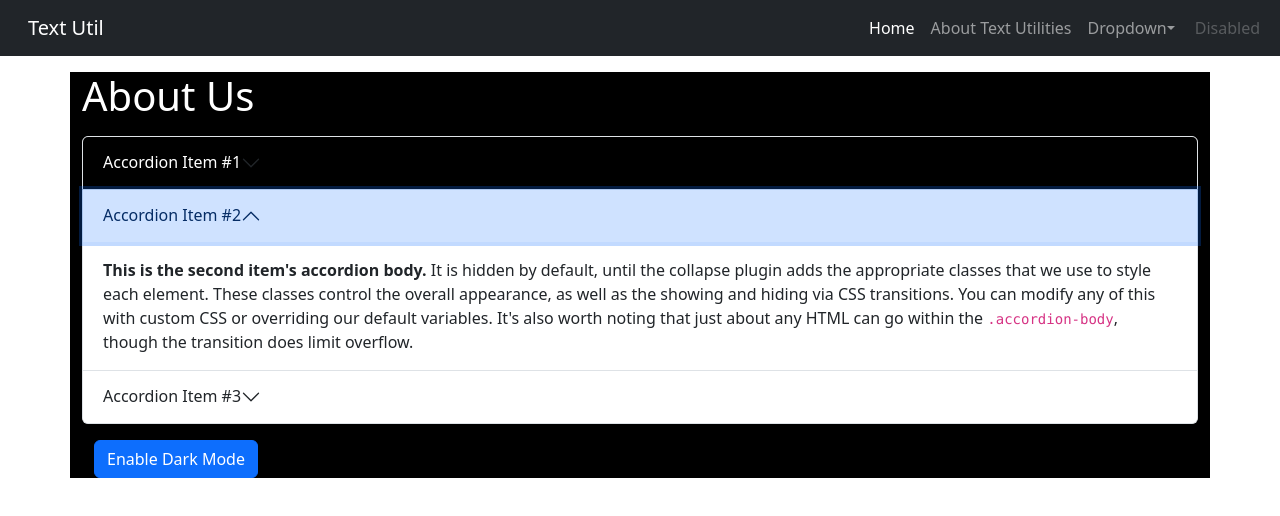
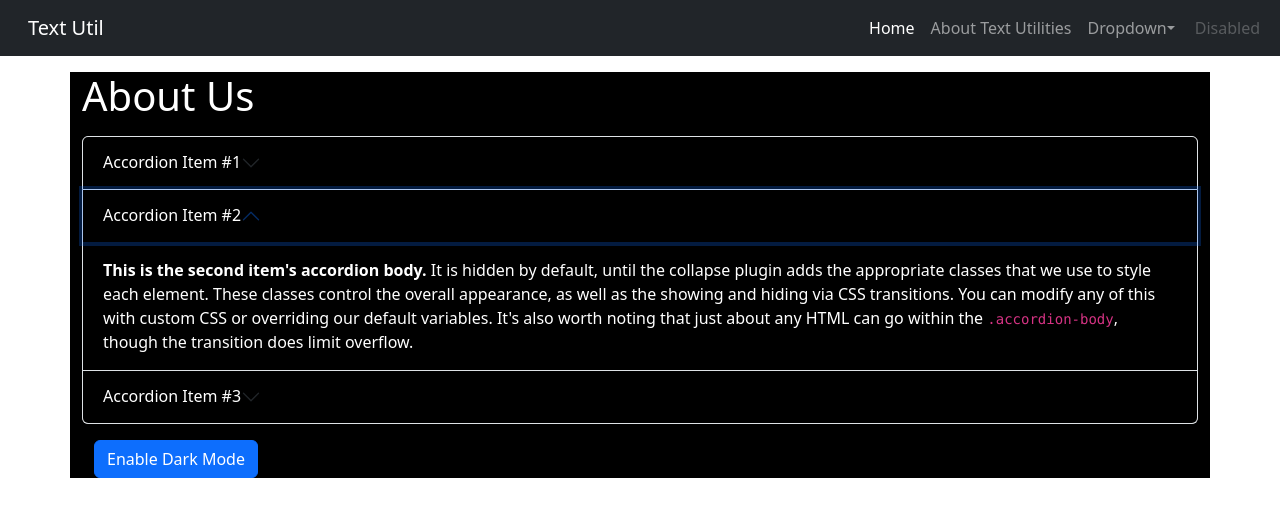
Before and after one commit to kwrdivyaraj100/textutils_react, a React (Create React App) app: page / in a window 1280 px wide. Both pictures are taken after a click on the button "Accordion Item #2". Shown: the top 516 px of the page. Built offline with nearby package versions, Linux system fonts and the light colour scheme.

Commit message:
Set Button Text State

```diff
--- a/src/components/About.jsx
+++ b/src/components/About.jsx
@@ -7,16 +7,23 @@ function About() {
         backgroundColor: 'black'
     });
 
-    function toggleStyle(){
-        (myStyle.color === "white") ?
+    const [btnText, setBtnText] = useState("Enable Dark Mode")
+
+    function toggleStyle() {
+        if (myStyle.color === "white") {
             setMyStyle({
                 color: 'black',
                 backgroundColor: 'white'
-        }) :
+            });
+            setBtnText("Enable Dark Mode");
+        }
+        else {
             setMyStyle({
                 color: 'white',
                 backgroundColor: 'black'
             });
+            setBtnText("Enable Light Mode");
+        }
     }
 
     return (
@@ -37,24 +44,24 @@ function About() {
                 </div>
                 <div className="accordion-item">
                     <h2 className="accordion-header">
-                        <button className="accordion-button collapsed" type="button" data-bs-toggle="collapse" data-bs-target="#collapseTwo" aria-expanded="false" aria-controls="collapseTwo">
+                        <button className="accordion-button collapsed" style={myStyle} type="button" data-bs-toggle="collapse" data-bs-target="#collapseTwo" aria-expanded="false" aria-controls="collapseTwo">
                             Accordion Item #2
                         </button>
                     </h2>
                     <div id="collapseTwo" className="accordion-collapse collapse" data-bs-parent="#accordionExample">
-                        <div className="accordion-body">
+                        <div className="accordion-body" style={myStyle}>
                             <strong>This is the second item's accordion body.</strong> It is hidden by default, until the collapse plugin adds the appropriate classes that we use to style each element. These classes control the overall appearance, as well as the showing and hiding via CSS transitions. You can modify any of this with custom CSS or overriding our default variables. It's also worth noting that just about any HTML can go within the <code>.accordion-body</code>, though the transition does limit overflow.
                         </div>
                     </div>
                 </div>
                 <div className="accordion-item">
                     <h2 className="accordion-header">
-                        <button className="accordion-button collapsed" type="button" data-bs-toggle="collapse" data-bs-target="#collapseThree" aria-expanded="false" aria-controls="collapseThree">
+                        <button className="accordion-button collapsed" style={myStyle} type="button" data-bs-toggle="collapse" data-bs-target="#collapseThree" aria-expanded="false" aria-controls="collapseThree">
                             Accordion Item #3
                         </button>
                     </h2>
                     <div id="collapseThree" className="accordion-collapse collapse" data-bs-parent="#accordionExample">
-                        <div className="accordion-body">
+                        <div className="accordion-body" style={myStyle}>
                             <strong>This is the third item's accordion body.</strong> It is hidden by default, until the collapse plugin adds the appropriate classes that we use to style each element. These classes control the overall appearance, as well as the showing and hiding via CSS transitions. You can modify any of this with custom CSS or overriding our default variables. It's also worth noting that just about any HTML can go within the <code>.accordion-body</code>, though the transition does limit overflow.
                         </div>
                     </div>
```
Lines whose indentation alone changed are shown as unchanged.
